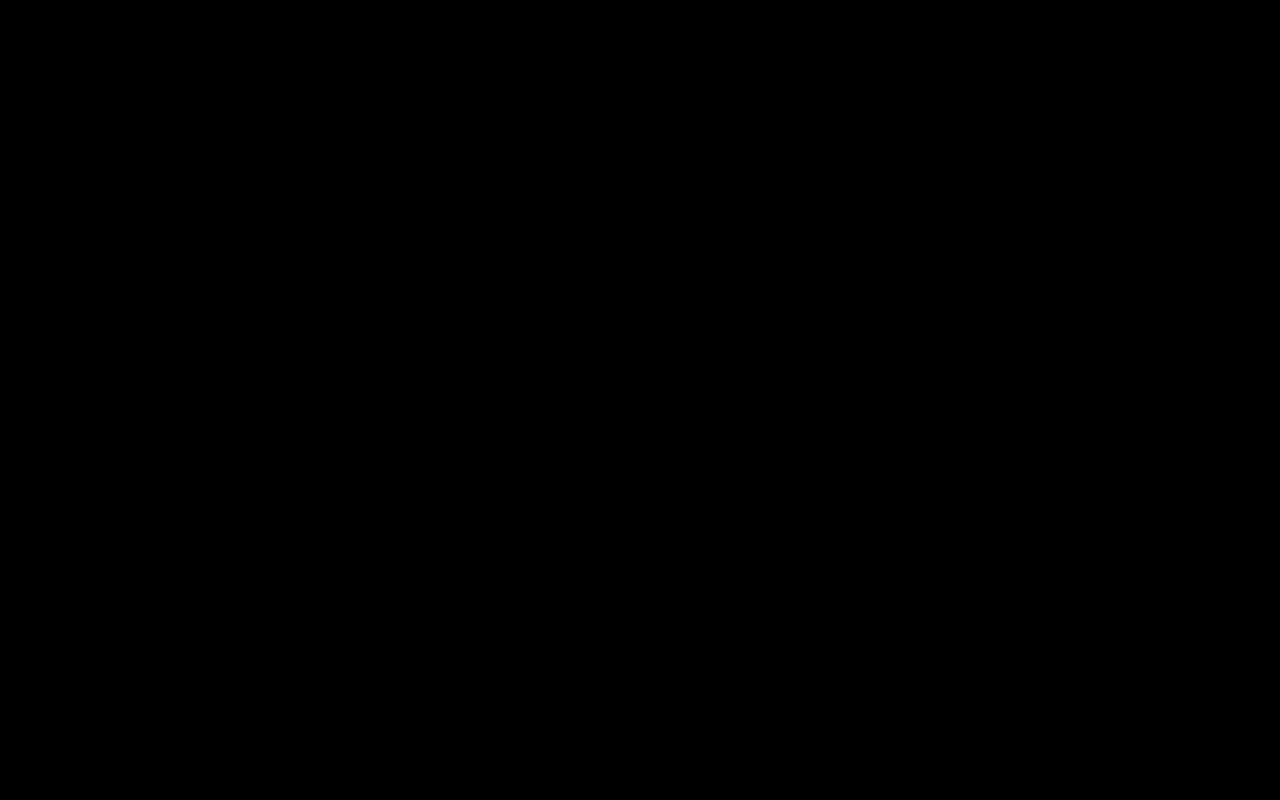
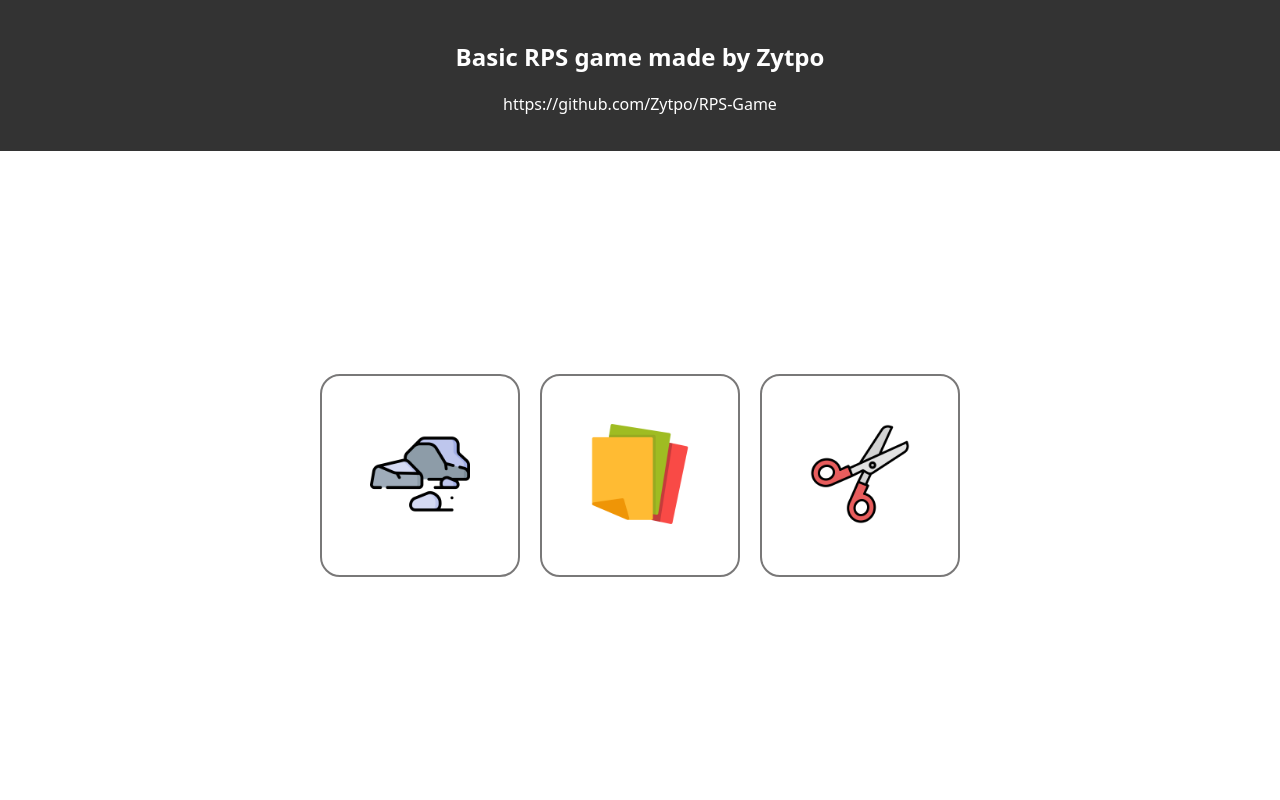
Before and after one commit to Zytpo/RPS-Game, a plain HTML site: page Main-Comp/index.html in a window 1280 px wide. Drawn offline with Linux system fonts and the light colour scheme.

Commit message:
Starter client UI
Added author header and buttons

```diff
--- a/Main-Comp/index.html
+++ b/Main-Comp/index.html
@@ -8,6 +8,39 @@
 </head>
 <body>
 
+    <header>
+        <div class="header-intro">
+            <h2 class="header-intro-title">Basic RPS game made by Zytpo</h2>
+            <p class="header-intro-githublink">https://github.com/Zytpo/RPS-Game</p>
+        </div>
+    </header>
+
+    <main class="main-div">
+
+        <div class="main-div-buttons">
+
+            <div class="main-div-rock">
+                <button class="main-div-rock-button">
+                    <img id="rock-img" src="../Images/rock.png" alt="Rock">
+                </button>
+            </div>
+
+            <div class="main-div-paper">
+                <button class="main-div-rock-button">
+                    <img id="paper-img" src="../Images/paper.png" alt="Paper">
+                </button>
+            </div>
+
+            <div class="main-div-scissor">
+                <button class="main-div-rock-button">
+                    <img id="scissor-img" src="../Images/scissor.png" alt="Scissor">
+                </button>
+            </div>
+
+        </div>
+
+    </main>
+
 
 
 </body>
--- a/Main-Comp/style.css
+++ b/Main-Comp/style.css
@@ -1,3 +1,67 @@
 body{
-    background: black;
+
+    margin: 0;
+    padding: 0;
+    display: flex;
+    flex-direction: column;
+    min-height: 100vh;
+
+    font-family: system-ui, -apple-system, BlinkMacSystemFont, 'Segoe UI', Roboto, Oxygen, Ubuntu, Cantarell, 'Open Sans', 'Helvetica Neue', sans-serif;
 }
+
+header{
+    background-color: #333;
+    color: white;
+    text-align: center;
+}
+
+.header-intro {
+    padding: 20px;
+    border-radius: 10px;
+}
+
+.main-div {
+    flex: 1; /* Gives all remaining space to the Main div */
+    display: flex;
+    justify-content: center;
+    align-items: center;
+}
+
+.main-div-buttons {
+    display: flex;
+    flex-wrap: wrap; /* Allow buttons to wrap to the next line on smaller screens */
+    gap: 20px; /* Adjust as needed */
+}
+
+.main-div-rock,
+.main-div-paper,
+.main-div-scissor {
+
+}
+
+.main-div-rock-button,
+.main-div-paper-button,
+.main-div-scissor-button {
+    padding: 3rem 3rem;
+    margin: 0;
+    border: 2px solid;
+    border-color: rgb(121, 120, 120);
+    border-radius: 20px;
+    text-decoration: none;
+    background: rgb(255, 255, 255);
+    color: #ffffff;
+    transition: background-color 0.3s ease;
+}
+
+.main-div-rock-button:hover,
+.main-div-paper-button:hover,
+.main-div-scissor-button:hover {
+    background-color: #ebebeb; /* Change to your desired hover background color */
+}
+
+#rock-img,
+#paper-img,
+#scissor-img {
+    width: 100px; /* Adjust as needed */
+    height: auto; /* Maintain aspect ratio */
+}
```
Also changed, not shown: Images/paper.png (added), Images/rock.png (added), Images/scissor.png (added).
